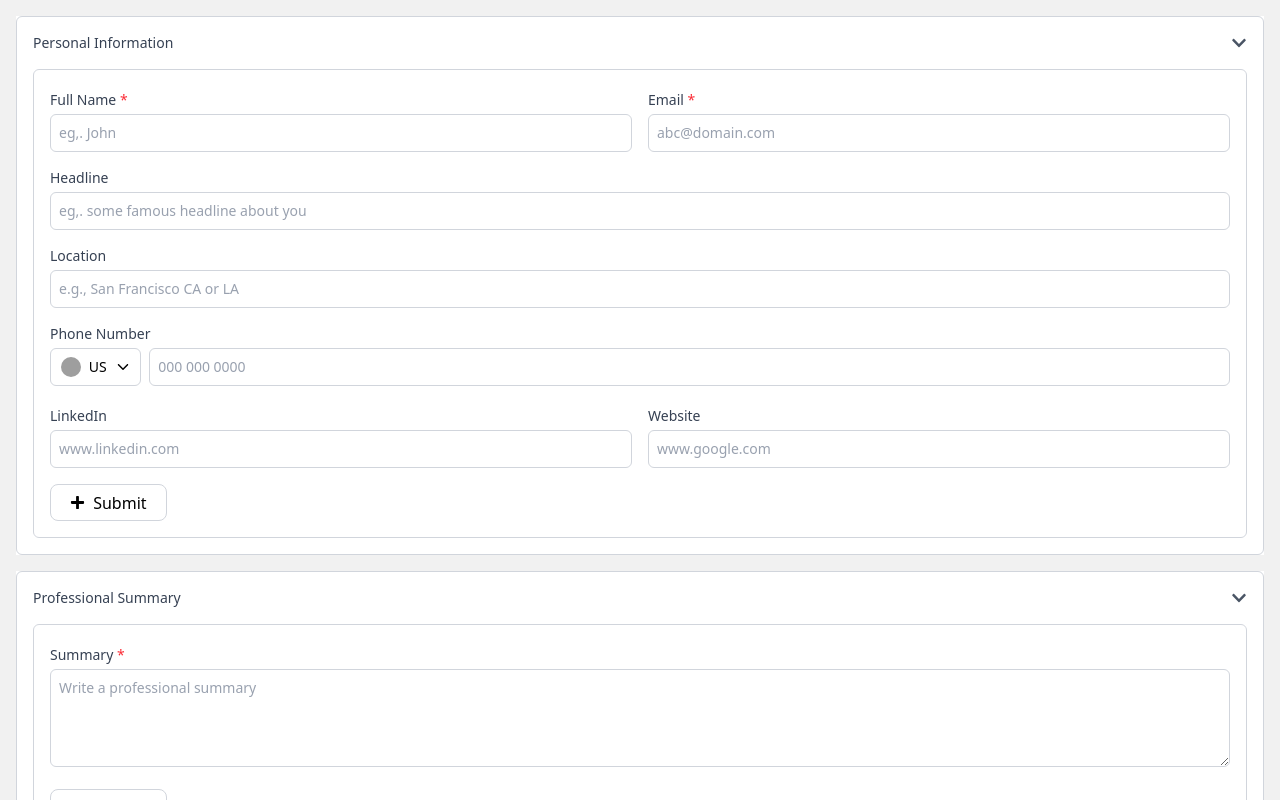
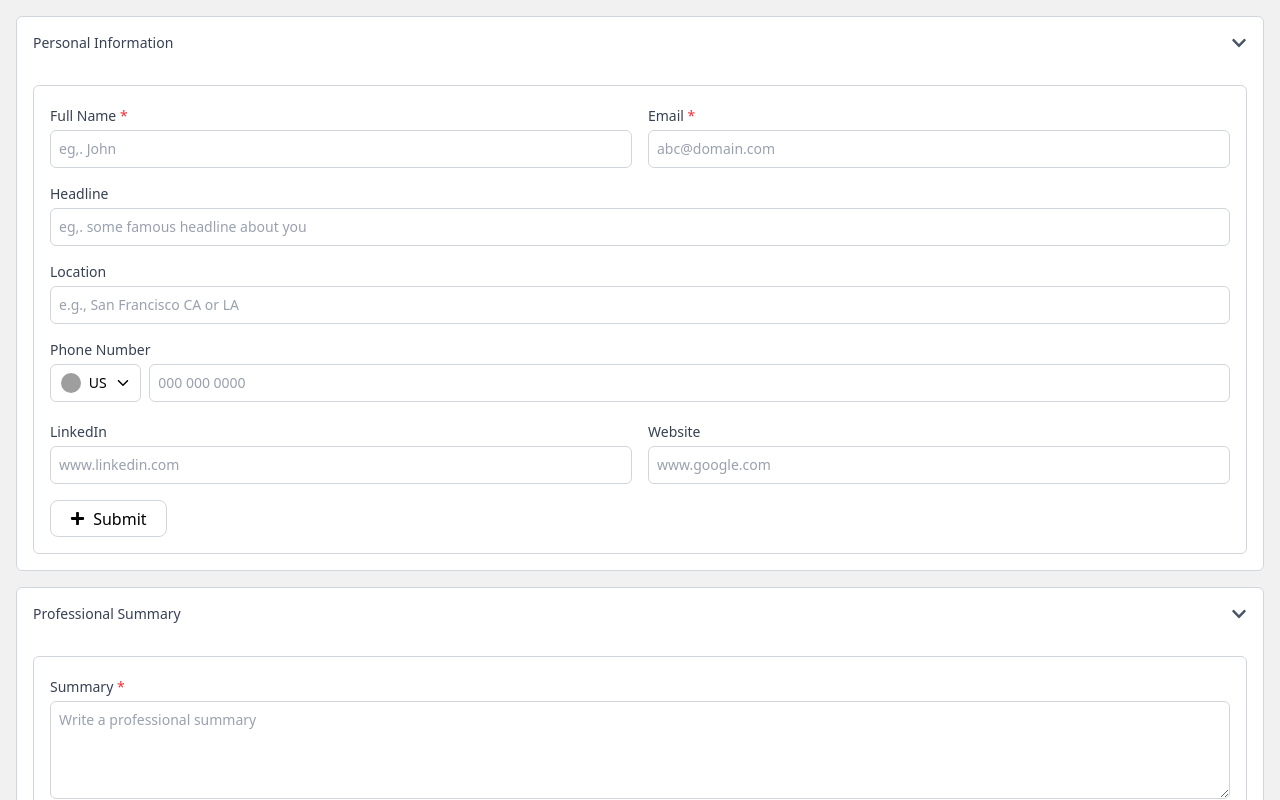
Before and after one commit to MnbNwz/resume_builder_js, a React (Vite) app: page / in a window 1280 px wide. Built offline with nearby package versions, Linux system fonts and the light colour scheme; grey boxes are pictures that could not be loaded.

Commit message:
main form

```diff
--- a/src/components/organisms/work-experience-form/index.jsx
+++ b/src/components/organisms/work-experience-form/index.jsx
@@ -7,44 +7,36 @@ import { APP_CONSTANTS } from "../../../constants/app-constants";
 import { FaPlus, FaRegTrashAlt } from "react-icons/fa";
 import { memo } from "react";
 
-// Default values for the form fields
 const defaultValues = {
   companyName: "",
   jobTitle: "",
   startDate: "mm/dd/yyyy",
   endDate: "mm/dd/yyyy",
   location: "",
-  contributions: [{ value: "" }], // Initial contribution field
+  contributions: [{ value: "" }],
 };
 
-// Main WorkExperienceForm component
 export const WorkExperienceForm = () => {
-  // Initializing react-hook-form with validation and default values
   const {
     register,
     handleSubmit,
-    formState: { errors }, // To handle field errors
-    watch, // Watches field values for dynamic behavior
-    control, // Used for field arrays
+    formState: { errors },
+    watch,
+    control,
   } = useForm({
     resolver: zodResolver(workExperienceSchema),
     defaultValues,
   });
 
-  // Managing dynamic contribution fields
   const { fields, append, remove } = useFieldArray({
     control,
     name: "contributions",
   });
 
-  // Watching for whether end date is disabled
   const isEndDateDisabled = watch("disabledEndDate");
 
-  // Submit handler — logs form data to console
   const onSubmit = () => console.log(data);
 
-  // Get value of the last contribution field
-  // const lastFieldValue = watch(`contributions.${fields.length - 1}.value`);
   const lastFieldValue = useWatch({
     control,
     name: `contributions.${fields.length - 1}.value`,
@@ -59,20 +51,17 @@ export const WorkExperienceForm = () => {
               disabled={!isLast}
               important={false}
               label=""
-              // name={`contributions.${index}.value` as const}
               name={`contributions.${index}.value`}
               register={register}
               error={errors.contributions?.[index]?.value}
               placeholder="Describe a contribution..."
             />
           </div>
-
-          {/* Remove button for contributions (except the last one) */}
           {!isLast && (
             <Button
               type="button"
               onClick={() => remove(index)}
-              className="!bg-transparent !text-black  h-10 w-10 flex items-center justify-center"
+              className="!bg-transparent !text-black h-10 w-10 flex items-center justify-center"
             >
               <span className="flex items-center justify-center">
                 <FaRegTrashAlt size={18} className="text-black" />
@@ -80,8 +69,6 @@ export const WorkExperienceForm = () => {
             </Button>
           )}
         </div>
-
-        {/* Validation message for empty contribution field */}
         {isLast && lastFieldValue?.length < 8 && (
           <p className="text-red-500 text-xs">Contributions cannot be empty</p>
         )}
@@ -92,9 +79,8 @@ export const WorkExperienceForm = () => {
   return (
     <form
       onSubmit={handleSubmit(onSubmit)}
-      className="space-y-4 p-4 rounded-md border border-gray-300"
+      className=" space-y-4 p-4 rounded-md border border-gray-300"
     >
-      {/* Company Name input */}
       <InputField
         important={true}
         label="Company Name"
@@ -104,7 +90,6 @@ export const WorkExperienceForm = () => {
         placeholder="e.g., Acme Corporation"
       />
 
-      {/* Job Title input */}
       <InputField
         important={true}
         label="Job Title"
@@ -114,14 +99,12 @@ export const WorkExperienceForm = () => {
         placeholder="e.g., Senior Software Engineer"
       />
 
-      {/* Date range picker for start and end dates */}
       <DateRange
         register={register}
         errors={errors}
         isEndDateDisabled={isEndDateDisabled}
       />
 
-      {/* Location input */}
       <InputField
         important={false}
         label="Location"
@@ -131,7 +114,6 @@ export const WorkExperienceForm = () => {
         placeholder="e.g., San Francisco CA or remote"
       />
 
-      {/* Contributions dynamic field array */}
       <div className="space-y-2">
         <label className="text-sm font-medium text-gray-700">
           {APP_CONSTANTS.contributions}
@@ -144,7 +126,6 @@ export const WorkExperienceForm = () => {
           />
         ))}
 
-        {/* Add Contribution button — appends a new contribution field */}
         <Button
           type="button"
           onClick={() => {
@@ -160,7 +141,6 @@ export const WorkExperienceForm = () => {
         </Button>
       </div>
 
-      {/* Submit button */}
       <div className="flex justify-between items-center gap-4">
         <Button
           styleDate="w-full !bg-white !text-black rounded-md py-2 px-4 !border !border-gray-300"
--- a/src/components/pages/MainForm.jsx
+++ b/src/components/pages/MainForm.jsx
@@ -1,74 +1,25 @@
 import React from "react";
 
+import { APP_CONSTANTS } from "../../constants/app-constants";
+import { AccordionTemplate } from "../templates";
 import {
-  WorkExperience,
-  ProfessionalSummary,
-  PersonalInformation,
-} from "./index";
-
-import { useForm } from "react-hook-form";
-import { InputField } from "./../atoms/input-field/index";
-
-// const InputField = ({ label, name, register, type = "text", placeholder }) => {
-//   return (
-//     <div className="mb-4">
-//       <label className="block text-sm font-medium text-gray-700 mb-1">
-//         {label}
-//       </label>
-//       <input
-//         type={type}
-//         placeholder={placeholder}
-//         {...register(name)}
-//         className="border border-gray-300 p-2 w-full rounded-md focus:outline-none focus:ring-2 focus:ring-blue-500"
-//       />
-//     </div>
-//   );
-// };
-
-const ReusableForm = () => {
-  const { register, handleSubmit } = useForm();
-
-  const onSubmit = (data) => {
-    console.log("Form Data:", data);
-  };
-
-  return (
-    <form onSubmit={handleSubmit(onSubmit)} className="p-4 max-w-md mx-auto">
-      <InputField
-        label="First Name"
-        name="firstName"
-        register={register}
-        placeholder="Enter your first name"
-      />
-      <InputField
-        label="Last Name"
-        name="lastName"
-        register={register}
-        placeholder="Enter your last name"
-      />
-      <InputField
-        label="Email"
-        name="email"
-        register={register}
-        type="email"
-        placeholder="Enter your email"
-      />
-      <button
-        type="submit"
-        className="bg-blue-500 text-white p-2 rounded-md w-full mt-4 hover:bg-blue-600"
-      >
-        Submit
-      </button>
-    </form>
-  );
-};
+  ProfessionalSummaryForm,
+  WorkExperienceForm,
+  PersonalInformationForm,
+} from "../organisms";
 
 const MainForm = () => {
   return (
     <>
-      <PersonalInformation />
-      <ProfessionalSummary />
-      <WorkExperience />
+      <AccordionTemplate title={APP_CONSTANTS.personalInformation}>
+        <PersonalInformationForm />
+      </AccordionTemplate>
+      <AccordionTemplate title={APP_CONSTANTS.professionalSummary}>
+        <ProfessionalSummaryForm />
+      </AccordionTemplate>
+      <AccordionTemplate title={APP_CONSTANTS.workExperience}>
+        <WorkExperienceForm />
+      </AccordionTemplate>
     </>
   );
 };
--- a/src/components/templates/accordion-template/index.jsx
+++ b/src/components/templates/accordion-template/index.jsx
@@ -1,38 +1,45 @@
-import React, { useState } from "react";
+import React, { useState, useRef, useEffect } from "react";
 import { FaChevronUp } from "react-icons/fa";
 
-// FormTemplate component with collapsible accordion functionality
 export const AccordionTemplate = ({ title, children }) => {
-  const [isOpen, setIsOpen] = useState(true); // State to track whether accordion is open or closed
+  const [isOpen, setIsOpen] = useState(true);
+  const contentRef = useRef(null);
+  const [height, setHeight] = useState("0px");
 
-  // Toggles the accordion open/close state
-  const toggleAccordion = () => setIsOpen((prev) => !prev);
+  useEffect(() => {
+    if (contentRef.current) {
+      setHeight(isOpen ? `${contentRef.current.scrollHeight}px` : "0px");
+    }
+  }, [isOpen]);
+
+  const toggleAccordion = () => {
+    setIsOpen((prev) => !prev);
+  };
 
   return (
-    <div className="w-full bg-white">
-      <div className="p-4 rounded-md border border-gray-300">
-        {/* Accordion header — click to toggle open/close */}
+    <div className="bg-white border border-gray-300 rounded-md overflow-hidden">
       <div
-          className="flex justify-between items-center cursor-pointer"
+        className="p-4 flex justify-between items-center cursor-pointer"
         onClick={toggleAccordion}
       >
         <p className="text-sm font-medium text-gray-700">{title}</p>
-
-          {/* Chevron icon rotates based on isOpen state */}
         <FaChevronUp
-            className="text-gray-600"
-            style={{ transform: `rotate(${isOpen ? 180 : 0}deg)` }}
+          className={`text-gray-600 transform transition-transform duration-300 ${
+            isOpen ? "rotate-180" : "rotate-0"
+          }`}
         />
       </div>
 
-        {/* Accordion body — expands or collapses based on isOpen */}
       <div
-          className={`overflow-hidden transition-all duration-500 ease-in-out ${
-            isOpen ? "max-h-screen mt-4" : "max-h-0"
-          }`}
+        ref={contentRef}
+        className="transition-all duration-500 ease-in-out"
+        style={{
+          maxHeight: height,
+          opacity: isOpen ? 1 : 0,
+          visibility: isOpen ? "visible" : "hidden",
+        }}
       >
-          {isOpen && <div>{children}</div>}
-        </div>
+        <div className="p-4">{children}</div>
       </div>
     </div>
   );
```
Lines whose indentation alone changed are shown as unchanged.
